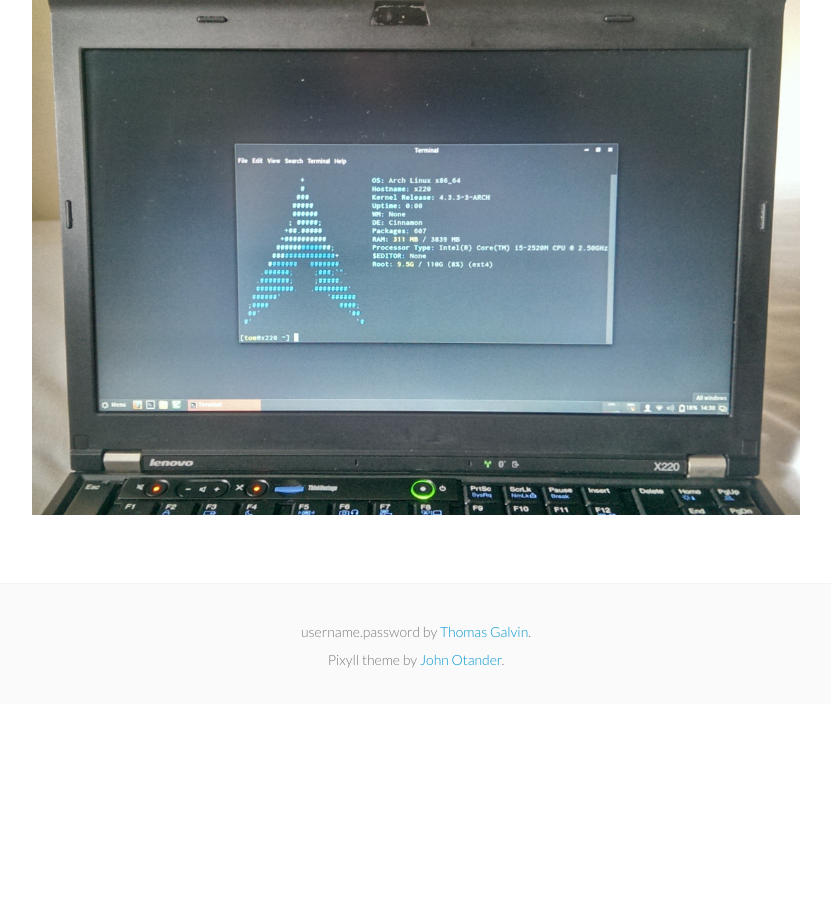
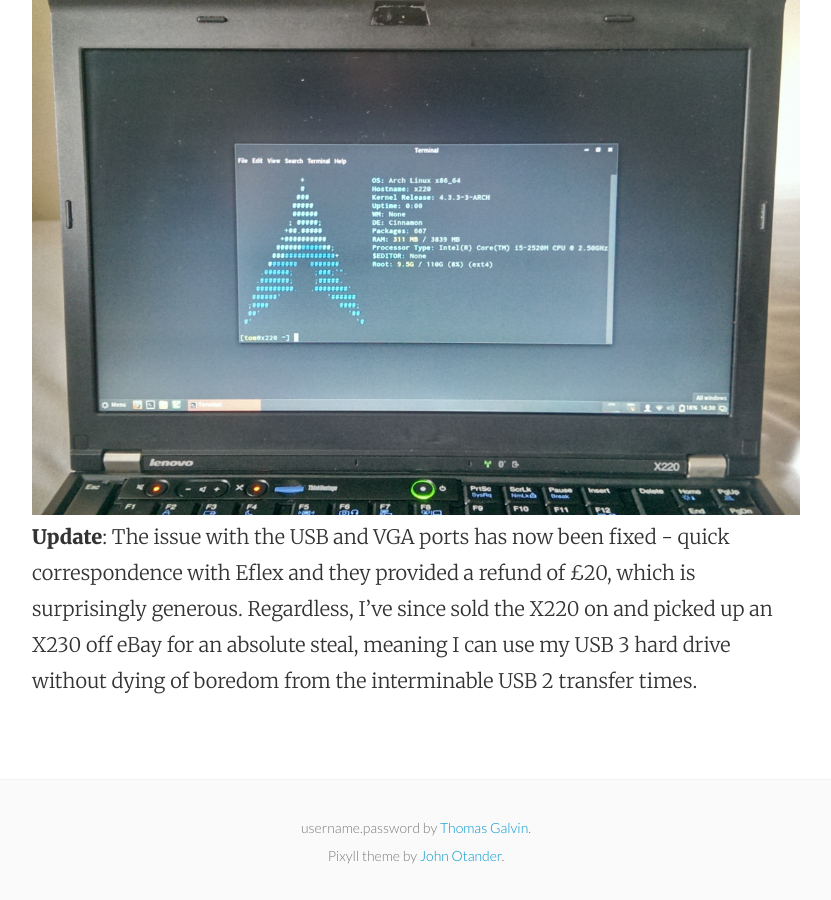
Before and after one commit to tom-galvin/tom-galvin.github.io, a Jekyll site: the page built from _posts/2016-01-30-thinkpad.md, in a window 1280 px wide and 900 px high, scrolled down 5323 px. Shown: the whole window, without its empty margins (224-1055 px from the left). Built offline with Jekyll 4.4.1, drawn with Linux system fonts in a browser that asks for light colours; nearby versions of some CDN libraries; comment, search, counter and statistics services are not loaded; before the commit the page ends 6027 px from its top, so only the background shows below that.

Commit message:
Update 2016-01-30-thinkpad.md

```diff
--- a/_posts/2016-01-30-thinkpad.md
+++ b/_posts/2016-01-30-thinkpad.md
@@ -42,3 +42,5 @@
 <div style="text-align: center">
   <img alt="The ThinkPad running Arch Linux." src="/images/thinkpad/5.jpg" /><br/>
 </div>
+
+**Update**: The issue with the USB and VGA ports has now been fixed - quick correspondence with Eflex and they provided a refund of £20, which is surprisingly generous. Regardless, I've since sold the X220 on and picked up an X230 off eBay for an absolute steal, meaning I can use my USB 3 hard drive without dying of boredom from the interminable USB 2 transfer times.
```
